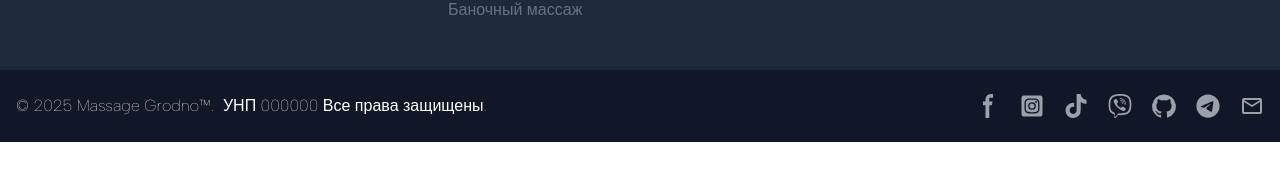
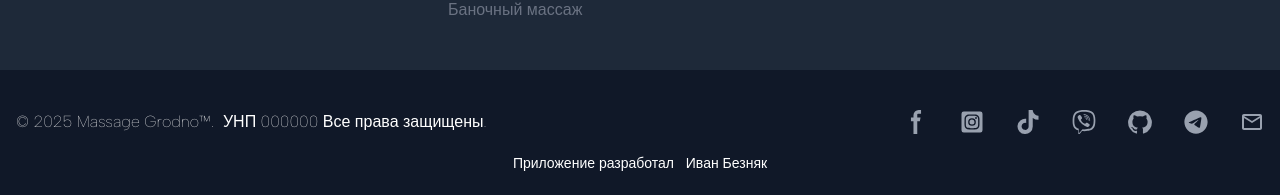
Before and after one commit to Bezniak/massage-alexandra, a React (Vite) app: page / in a window 1280 px wide. Shown: the part 5355-5550 px from the top of the page. Before the commit the page ends 5497 px from the top, so only its background shows below. Built offline with nearby package versions, Linux system fonts and the light colour scheme; no server answers.

Commit message:
12 commit fixing

```diff
--- a/public/locales/en/translation.json
+++ b/public/locales/en/translation.json
@@ -16,6 +16,8 @@
   "to_main": "Return to Home",
   "all_right_reserved": "All rights reserved.",
   "minutes": "minutes",
+  "developed_by": "Developed by",
+  "ivan_bezniak": "Ivan Bezniak",
   "additionalTreatment": "Additional Service",
   "sliderTitle": "Massage – harmony of body and soul in every touch",
   "photoCollectionTitle_1": "Massage – a source of energy",
--- a/src/common/MetaTags.jsx
+++ b/src/common/MetaTags.jsx
@@ -1,28 +1,28 @@
-// import React from "react";
-// import {Helmet} from "react-helmet-async";
-// import {useTranslation} from "react-i18next";
-// import PropTypes from "prop-types";
-//
-// const MetaTags = ({page = "", syncTitle = "", syncDescription = ""}) => {
-//     const {t} = useTranslation();
-//
-//     // Используем переданные значения или fallback на локализацию
-//     const title = t(`${page}.title`);
-//     const description = t(`${page}.description`);
-//
-//     return (
-//         <Helmet>
-//             <title>{title}</title>
-//             <meta name="description" content={description}/>
-//         </Helmet>
-//     );
-// };
-//
-// // Добавление проверки типов
-// MetaTags.propTypes = {
-//     page: PropTypes.string,  // Локализованная страница
-//     syncTitle: PropTypes.string,  // Синхронный заголовок
-//     syncDescription: PropTypes.string,  // Синхронное описание
-// };
-//
-// export default MetaTags;
+import React from "react";
+import {Helmet} from "react-helmet-async";
+import {useTranslation} from "react-i18next";
+import PropTypes from "prop-types";
+
+const MetaTags = ({page = "", syncTitle = "", syncDescription = ""}) => {
+    const {t} = useTranslation();
+
+    // Используем переданные значения или fallback на локализацию
+    const title = t(`${page}.title`);
+    const description = t(`${page}.description`);
+
+    return (
+        <Helmet>
+            <title>{title}</title>
+            <meta name="description" content={description}/>
+        </Helmet>
+    );
+};
+
+// Добавление проверки типов
+MetaTags.propTypes = {
+    page: PropTypes.string,  // Локализованная страница
+    syncTitle: PropTypes.string,  // Синхронный заголовок
+    syncDescription: PropTypes.string,  // Синхронное описание
+};
+
+export default MetaTags;
--- a/src/components/Footer/Footer.jsx
+++ b/src/components/Footer/Footer.jsx
@@ -108,7 +108,9 @@ const Footer = () => {
                     </div>
                 </div>
 
-                <div className="px-4 py-6 bg-gray-900 md:flex md:items-center md:justify-between">
+                <div className="px-4 py-6 bg-gray-900 flex flex-col items-center justify-between">
+                    <div className="flex mt-4 justify-between w-full space-x-5 rtl:space-x-reverse">
+                        <div>
                                 <span className="text-base text-white sm:text-center">
                                 © {year} <NavLink to={ROUTES.HOME} onClick={handleClick}>Massage Grodno™</NavLink>.
                                     &nbsp;
@@ -122,8 +124,8 @@ const Footer = () => {
                                     &nbsp;
                                     {t("all_right_reserved")}
                             </span>
-
-                    <div className="flex mt-4 sm:justify-center md:mt-0 space-x-5 rtl:space-x-reverse">
+                        </div>
+                        <div className='flex gap-8'>
                             <a href="https://www.facebook.com/profile.php?id=100070173889307" target='_blank'
                                className="text-gray-400 hover:text-white">
                                 <svg className="w-6 h-6" aria-hidden="true" xmlns="http://www.w3.org/2000/svg"
@@ -171,7 +173,17 @@ const Footer = () => {
                             </a>
                         </div>
                     </div>
-
+                    <div className='text-center mt-5'>
+                        <p className='text-white text-sm'>
+                            {t("developed_by")} &nbsp;
+                            <a href="https://www.linkedin.com/in/ivan-bezniak-2634a11a0/"
+                               rel="noreferrer"
+                               target="_blank"
+                               className='hover:text-[var(--white)] transition'
+                            > {t("ivan_bezniak")}</a>
+                        </p>
+                    </div>
+                </div>
             </div>
         </footer>
 
```
Also changed, not shown: public/locales/ru/translation.json. Lines whose indentation alone changed are shown as unchanged.
